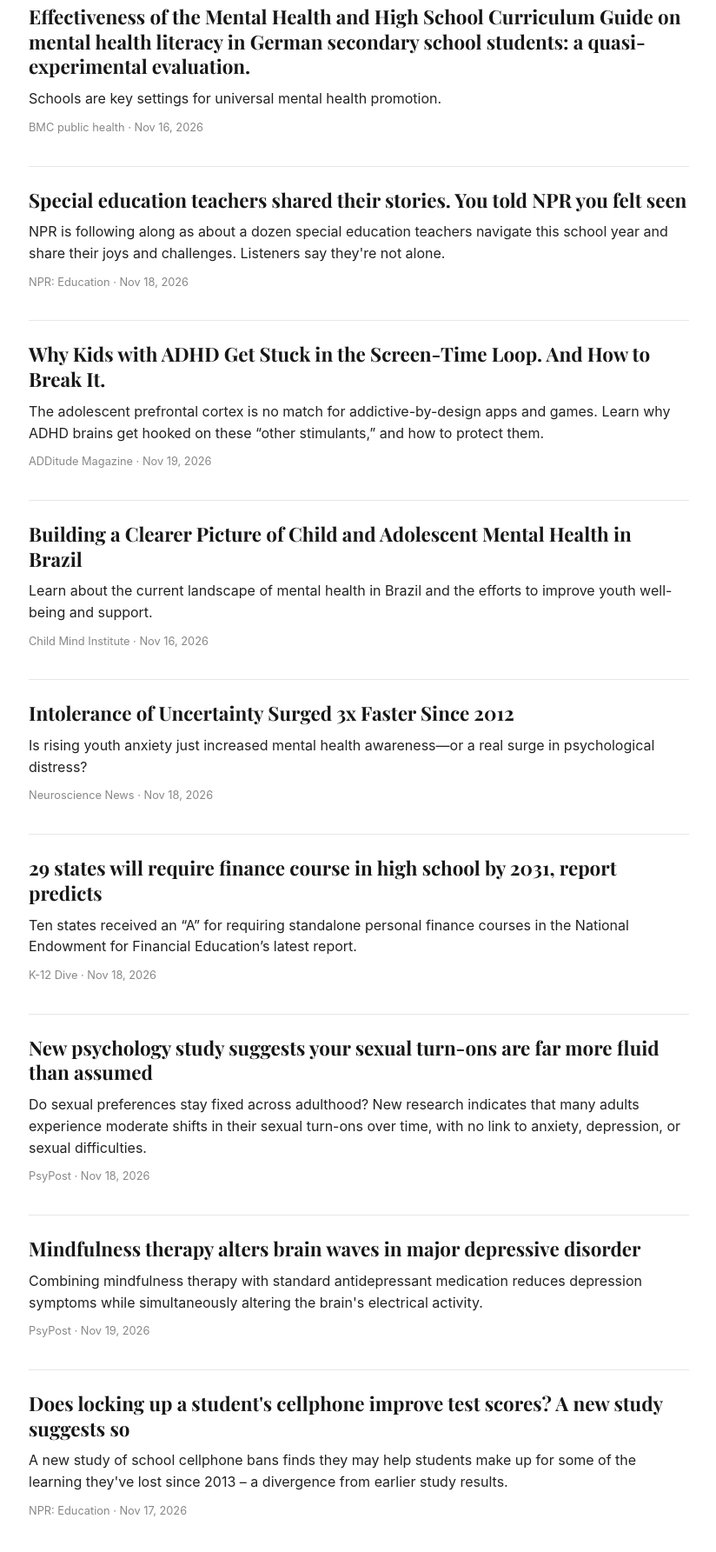
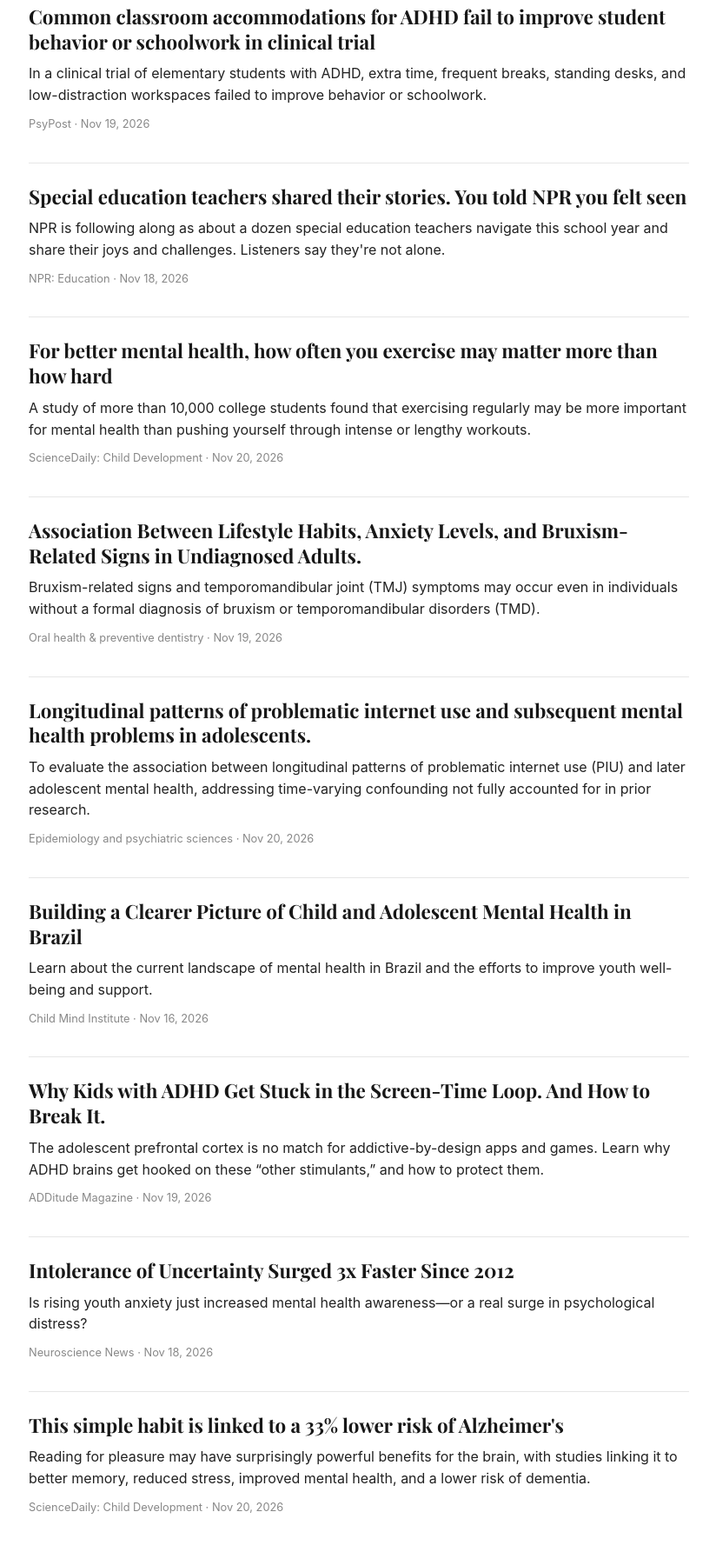
Before and after one commit to magdyelbieh42-jpg/daily-digest, a plain HTML site: page docs/index.html in a window 1280 px wide. Shown: the part 477-2262 px from the top of the page at 87% size, without its empty margins (227-1051 px from the left). Drawn offline with nearby package versions, Linux system fonts and the light colour scheme.

Commit message:
Update daily digest

```diff
--- a/docs/index.html
+++ b/docs/index.html
@@ -1,6 +1,6 @@
 <!DOCTYPE html><html lang='en'><head><meta charset='utf-8'>
 <meta name='viewport' content='width=device-width, initial-scale=1'>
-<title>The Behavioral Brief — November 19, 2026</title>
+<title>The Behavioral Brief — November 20, 2026</title>
 <link rel='preconnect' href='https://fonts.googleapis.com'>
 <link rel='preconnect' href='https://fonts.gstatic.com' crossorigin>
 <link href='https://fonts.googleapis.com/css2?family=Playfair+Display:wght@700;900&display=swap' rel='stylesheet'>
@@ -36,26 +36,26 @@
 <p class='tagline'>Adolescent psychology · behavioral therapy · education · Egypt &amp; global</p>
 </div>
 <hr class='rule-thick'>
-<div class='meta-line'><span>Thursday, November 19, 2026</span><span>Issue no. 104</span></div>
+<div class='meta-line'><span>Friday, November 20, 2026</span><span>Issue no. 105</span></div>
 <div class='story lead'>
 <p class='label'>Lead story</p>
 <h2><a href='https://www.additudemag.com/menstrual-cycle-symptoms-adhd-girls/' target='_blank' rel='noopener'>Study: Menstrual Cycle Irregularities Linked to ADHD, Depression, Anxiety in Girls</a></h2><p class='dek'>Menstrual cycle irregularities, like severe menstrual pain and premenstrual symptoms, are associated with mental health conditions in adolescent girls, according to a new study.</p><p class='source'>ADDitude Magazine · Nov 18, 2026</p></div>
 <div class='story'>
-<h2><a href='https://pubmed.ncbi.nlm.nih.gov/43040472/' target='_blank' rel='noopener'>Effectiveness of the Mental Health and High School Curriculum Guide on mental health literacy in German secondary school students: a quasi-experimental evaluation.</a></h2><p class='dek'>Schools are key settings for universal mental health promotion.</p><p class='source'>BMC public health · Nov 16, 2026</p></div>
+<h2><a href='https://www.psypost.org/common-classroom-accommodations-for-adhd-fail-to-improve-student-behavior-or-schoolwork-in-clinical-trial/' target='_blank' rel='noopener'>Common classroom accommodations for ADHD fail to improve student behavior or schoolwork in clinical trial</a></h2><p class='dek'>In a clinical trial of elementary students with ADHD, extra time, frequent breaks, standing desks, and low-distraction workspaces failed to improve behavior or schoolwork.</p><p class='source'>PsyPost · Nov 19, 2026</p></div>
 <div class='story'>
 <h2><a href='https://www.npr.org/2026/11/18/nx-s1-6031176/special-education-teachers-audience-response' target='_blank' rel='noopener'>Special education teachers shared their stories. You told NPR you felt seen</a></h2><p class='dek'>NPR is following along as about a dozen special education teachers navigate this school year and share their joys and challenges. Listeners say they&#x27;re not alone.</p><p class='source'>NPR: Education · Nov 18, 2026</p></div>
 <div class='story'>
-<h2><a href='https://www.additudemag.com/how-to-reduce-screen-time/' target='_blank' rel='noopener'>Why Kids with ADHD Get Stuck in the Screen-Time Loop. And How to Break It.</a></h2><p class='dek'>The adolescent prefrontal cortex is no match for addictive-by-design apps and games. Learn why ADHD brains get hooked on these “other stimulants,” and how to protect them.</p><p class='source'>ADDitude Magazine · Nov 19, 2026</p></div>
+<h2><a href='https://www.sciencedaily.com/releases/2026/11/261119194601.htm' target='_blank' rel='noopener'>For better mental health, how often you exercise may matter more than how hard</a></h2><p class='dek'>A study of more than 10,000 college students found that exercising regularly may be more important for mental health than pushing yourself through intense or lengthy workouts.</p><p class='source'>ScienceDaily: Child Development · Nov 20, 2026</p></div>
+<div class='story'>
+<h2><a href='https://pubmed.ncbi.nlm.nih.gov/43059044/' target='_blank' rel='noopener'>Association Between Lifestyle Habits, Anxiety Levels, and Bruxism-Related Signs in Undiagnosed Adults.</a></h2><p class='dek'>Bruxism-related signs and temporomandibular joint (TMJ) symptoms may occur even in individuals without a formal diagnosis of bruxism or temporomandibular disorders (TMD).</p><p class='source'>Oral health &amp; preventive dentistry · Nov 19, 2026</p></div>
+<div class='story'>
+<h2><a href='https://pubmed.ncbi.nlm.nih.gov/43059277/' target='_blank' rel='noopener'>Longitudinal patterns of problematic internet use and subsequent mental health problems in adolescents.</a></h2><p class='dek'>To evaluate the association between longitudinal patterns of problematic internet use (PIU) and later adolescent mental health, addressing time-varying confounding not fully accounted for in prior research.</p><p class='source'>Epidemiology and psychiatric sciences · Nov 20, 2026</p></div>
 <div class='story'>
 <h2><a href='https://childmind.org/blog/building-a-clearer-picture-of-child-and-adolescent-mental-health-in-brazil/' target='_blank' rel='noopener'>Building a Clearer Picture of Child and Adolescent Mental Health in Brazil</a></h2><p class='dek'>Learn about the current landscape of mental health in Brazil and the efforts to improve youth well-being and support.</p><p class='source'>Child Mind Institute · Nov 16, 2026</p></div>
 <div class='story'>
+<h2><a href='https://www.additudemag.com/how-to-reduce-screen-time/' target='_blank' rel='noopener'>Why Kids with ADHD Get Stuck in the Screen-Time Loop. And How to Break It.</a></h2><p class='dek'>The adolescent prefrontal cortex is no match for addictive-by-design apps and games. Learn why ADHD brains get hooked on these “other stimulants,” and how to protect them.</p><p class='source'>ADDitude Magazine · Nov 19, 2026</p></div>
+<div class='story'>
 <h2><a href='https://neurosciencenews.com/anxiety-uncertainty-psychology-32427/' target='_blank' rel='noopener'>Intolerance of Uncertainty Surged 3x Faster Since 2012</a></h2><p class='dek'>Is rising youth anxiety just increased mental health awareness—or a real surge in psychological distress?</p><p class='source'>Neuroscience News · Nov 18, 2026</p></div>
 <div class='story'>
-<h2><a href='https://www.k12dive.com/news/29-states-will-require-finance-course-in-high-school-by-2031-report-says/875053/' target='_blank' rel='noopener'>29 states will require finance course in high school by 2031, report predicts</a></h2><p class='dek'>Ten states received an “A” for requiring standalone personal finance courses in the National Endowment for Financial Education’s latest report.</p><p class='source'>K-12 Dive · Nov 18, 2026</p></div>
-<div class='story'>
-<h2><a href='https://www.psypost.org/new-psychology-study-suggests-your-sexual-turn-ons-are-far-more-fluid-than-assumed/' target='_blank' rel='noopener'>New psychology study suggests your sexual turn-ons are far more fluid than assumed</a></h2><p class='dek'>Do sexual preferences stay fixed across adulthood? New research indicates that many adults experience moderate shifts in their sexual turn-ons over time, with no link to anxiety, depression, or sexual difficulties.</p><p class='source'>PsyPost · Nov 18, 2026</p></div>
-<div class='story'>
-<h2><a href='https://www.psypost.org/mindfulness-therapy-alters-brain-waves-in-major-depressive-disorder/' target='_blank' rel='noopener'>Mindfulness therapy alters brain waves in major depressive disorder</a></h2><p class='dek'>Combining mindfulness therapy with standard antidepressant medication reduces depression symptoms while simultaneously altering the brain&#x27;s electrical activity.</p><p class='source'>PsyPost · Nov 19, 2026</p></div>
-<div class='story'>
-<h2><a href='https://www.npr.org/2026/11/17/nx-s1-6035684/school-cellphone-ban-learning-loss-yondr-research' target='_blank' rel='noopener'>Does locking up a student&#x27;s cellphone improve test scores? A new study suggests so</a></h2><p class='dek'>A new study of school cellphone bans finds they may help students make up for some of the learning they&#x27;ve lost since 2013 – a divergence from earlier study results.</p><p class='source'>NPR: Education · Nov 17, 2026</p></div>
+<h2><a href='https://www.sciencedaily.com/releases/2026/11/261118065536.htm' target='_blank' rel='noopener'>This simple habit is linked to a 33% lower risk of Alzheimer&#x27;s</a></h2><p class='dek'>Reading for pleasure may have surprisingly powerful benefits for the brain, with studies linking it to better memory, reduced stress, improved mental health, and a lower risk of dementia.</p><p class='source'>ScienceDaily: Child Development · Nov 20, 2026</p></div>
 </body></html>
```
